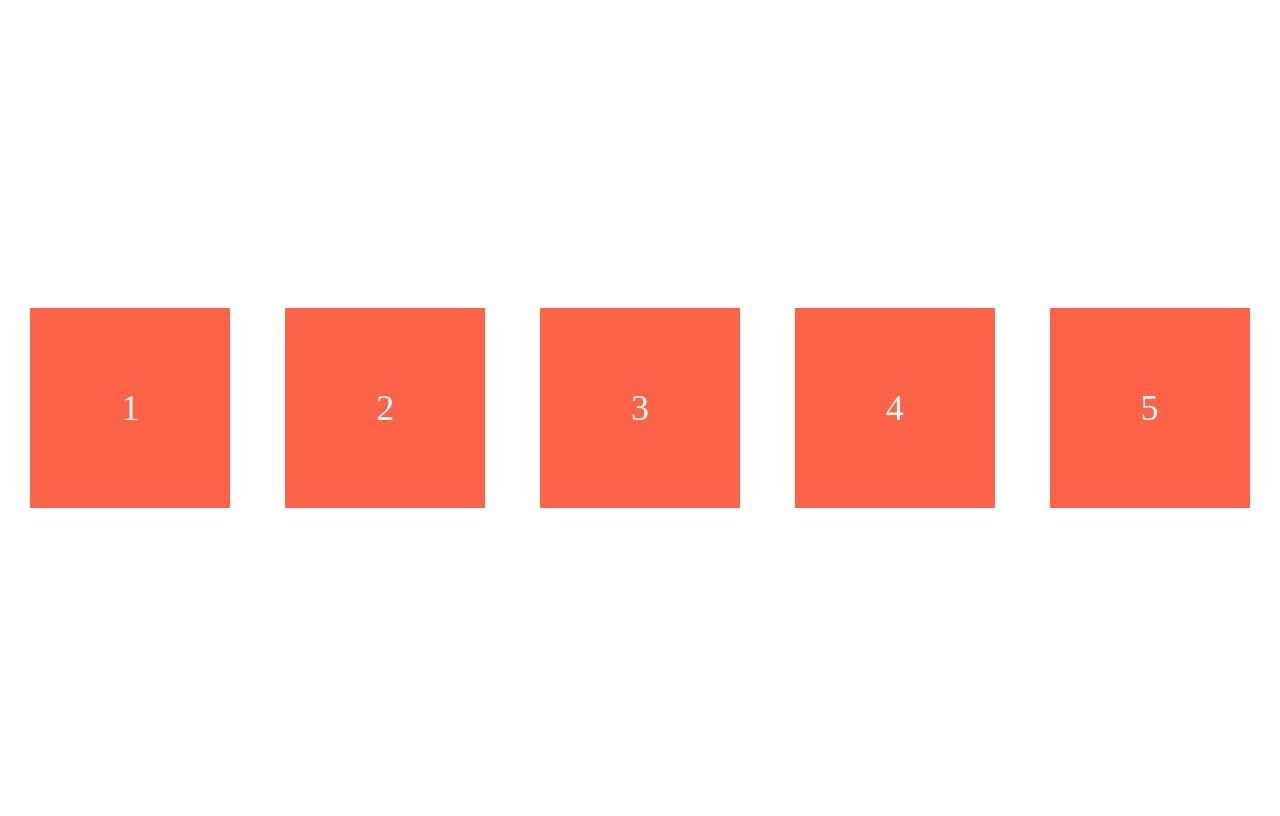
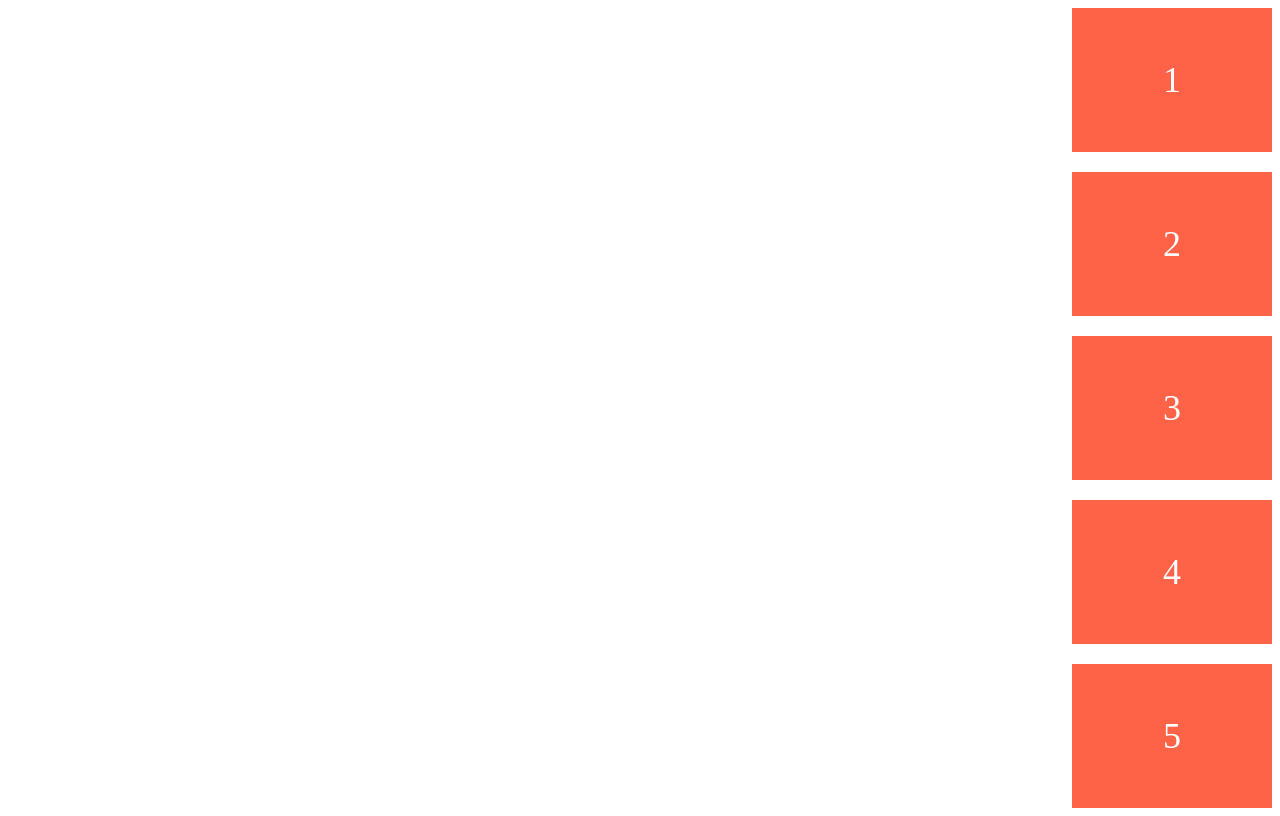
Before and after one commit to dlwogmlzz/Nomad-csslayoutcourse, a website built with Vite: page index.html in a window 1280 px wide. Built offline with nearby package versions, Linux system fonts and the light colour scheme.

Commit message:
20260616_study_csslayout - flexbox(display: flex)의 axios(축): justify-content(가로축) / align-items(세로축)에 대한 개념 정리1

```diff
--- a/src/style.css
+++ b/src/style.css
@@ -9,11 +9,11 @@
     /* height: 100vh; - 부모 요소가 무엇이든 상관없이 무조건 현재 보고 있는 브라우저 창의 전체 높이에 영향. */
     height: 100vh;
 
-    /* flex-direction: column; */
-    gap: 10px;
-    justify-content: space-around;
+    flex-direction: column;
+    gap: 20px;
+    justify-content: center;
     /* 교차축(cross axis)을 따라 flex-item들을 정렬해줌. align-items */
-    align-items: center;
+    align-items: flex-end;
 }
 /*
     ※만약에 box들이 height를 가지고 있지 않다면..
```
Also changed, not shown: README.md.
